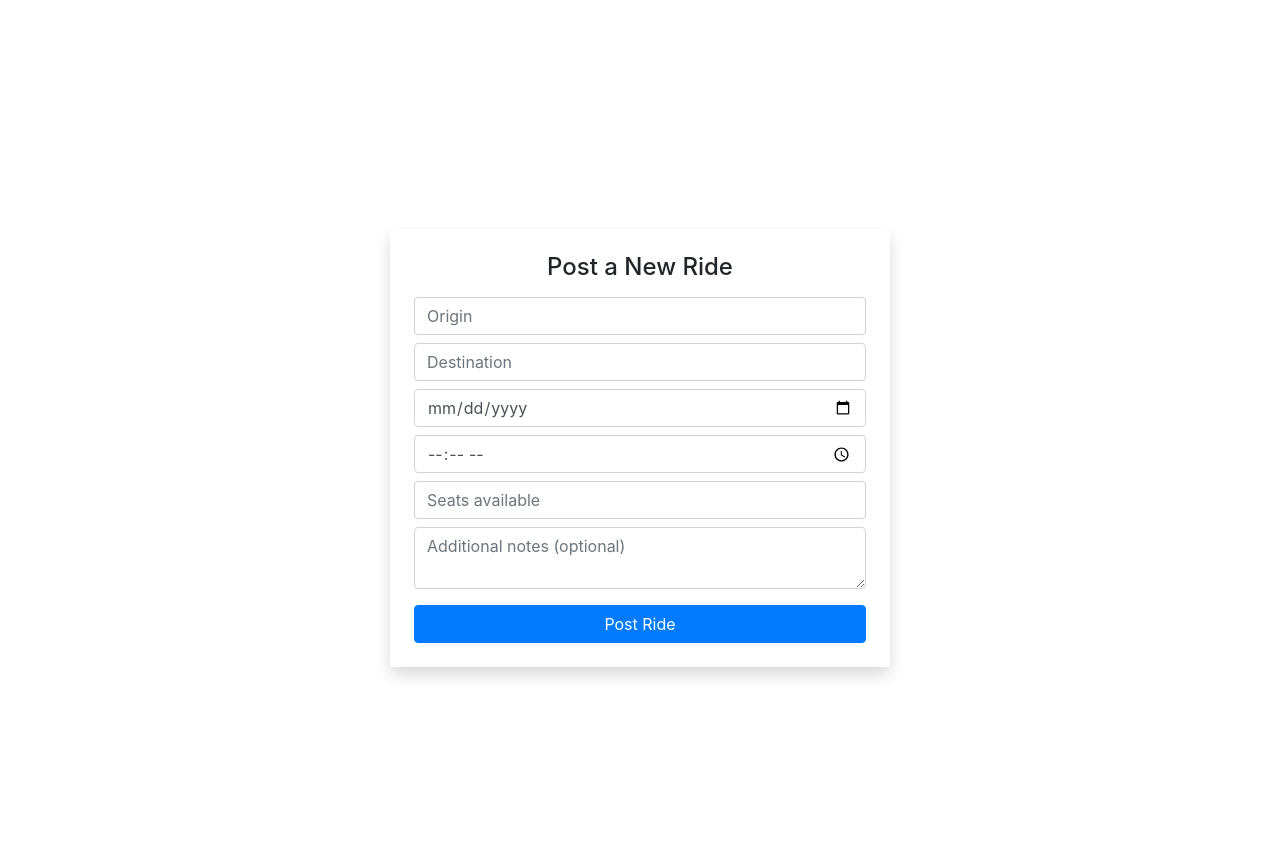
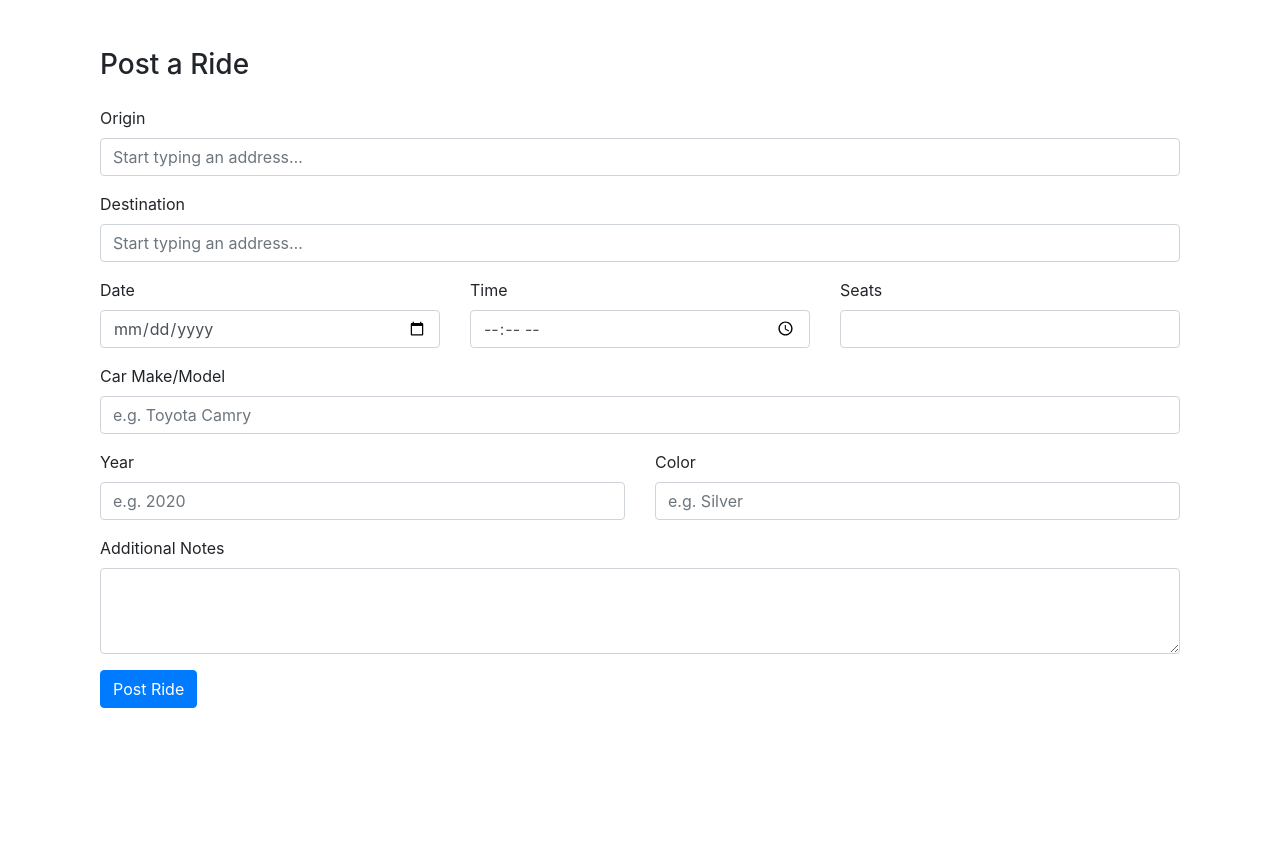
Before and after one commit to JCorneilleN/Kumba-web, a Django app: template kumba-dev/core/templates/core/post_ride.html in a window 1280 px wide. Shown: the part 24-872 px from the top of the page. After the commit the page ends 732 px from the top, so only its background shows below. Run offline with Django 5.2, Linux system fonts and the light colour scheme; the template is opened without the code that fills it, so the values that code supplies are empty; parts of the project's set-up code (start-up, migrations or seed data) failed here and were passed over; some libraries are stand-ins or nearby versions.

Commit message:
Added more files

```diff
--- a/kumba-dev/core/templates/core/post_ride.html
+++ b/kumba-dev/core/templates/core/post_ride.html
@@ -1,20 +1,77 @@
 {% extends "core/base.html" %}
 {% load static %}
 
+<script src="{% static 'core/js/autocomplete.js' %}"></script>
+
 {% block content %}
-<div class="d-flex justify-content-center align-items-center vh-100">
-  <div class="p-4 shadow rounded" style="max-width: 500px; width:100%;">
-    <h4 class="text-center mb-3">Post a New Ride</h4>
-    <form method="post">
-      {% csrf_token %}
-      <div class="mb-2"><input name="origin" class="form-control" placeholder="Origin" required></div>
-      <div class="mb-2"><input name="destination" class="form-control" placeholder="Destination" required></div>
-      <div class="mb-2"><input type="date" name="date" class="form-control" required></div>
-      <div class="mb-2"><input type="time" name="time" class="form-control" required></div>
-      <div class="mb-2"><input type="number" name="seats" class="form-control" min="1" placeholder="Seats available" required></div>
-      <div class="mb-3"><textarea name="notes" class="form-control" placeholder="Additional notes (optional)"></textarea></div>
-      <button class="btn btn-primary w-100">Post Ride</button>
-    </form>
-  </div>
+<div class="container my-4">
+  <h3 class="mb-4">Post a Ride</h3>
+  <form method="post">
+    {% csrf_token %}
+    <div class="mb-3">
+      <label for="origin" class="form-label">Origin</label>
+      <input
+        type="text"
+        id="origin"
+        name="origin"
+        class="form-control"
+        placeholder="Start typing an address…"
+        autocomplete="off"
+        required>
+      <div id="origin-suggestions" class="list-group position-absolute w-100"></div>
+    </div>
+
+    <div class="mb-3">
+      <label for="destination" class="form-label">Destination</label>
+      <input
+        type="text"
+        id="destination"
+        name="destination"
+        class="form-control"
+        placeholder="Start typing an address…"
+        autocomplete="off"
+        required>
+      <div id="destination-suggestions" class="list-group position-absolute w-100"></div>
+    </div>
+
+    <div class="row">
+      <div class="col-md-4 mb-3">
+        <label for="date" class="form-label">Date</label>
+        <input type="date" id="date" name="date" class="form-control" required>
+      </div>
+      <div class="col-md-4 mb-3">
+        <label for="time" class="form-label">Time</label>
+        <input type="time" id="time" name="time" class="form-control" required>
+      </div>
+      <div class="col-md-4 mb-3">
+        <label for="seats" class="form-label">Seats</label>
+        <input type="number" id="seats" name="seats" class="form-control" min="1" required>
+      </div>
+    </div>
+
+    <div class="mb-3">
+      <label for="car_type" class="form-label">Car Make/Model</label>
+      <input type="text" id="car_type" name="car_type" class="form-control" placeholder="e.g. Toyota Camry">
+    </div>
+    <div class="row">
+      <div class="col-md-6 mb-3">
+        <label for="car_year" class="form-label">Year</label>
+        <input type="text" id="car_year" name="car_year" class="form-control" placeholder="e.g. 2020">
+      </div>
+      <div class="col-md-6 mb-3">
+        <label for="car_color" class="form-label">Color</label>
+        <input type="text" id="car_color" name="car_color" class="form-control" placeholder="e.g. Silver">
+      </div>
+    </div>
+
+    <div class="mb-3">
+      <label for="notes" class="form-label">Additional Notes</label>
+      <textarea id="notes" name="notes" class="form-control" rows="3"></textarea>
+    </div>
+
+    <button class="btn btn-primary">Post Ride</button>
+  </form>
 </div>
+
+
 {% endblock %}
--- a/kumba-dev/settings.py
+++ b/kumba-dev/settings.py
@@ -97,9 +97,7 @@ STATIC_URL = '/static/'
 # Where static files are collected to with collectstatic
 STATIC_ROOT = BASE_DIR / 'staticfiles'
 # Additional locations for static files
-STATICFILES_DIRS = [
-    BASE_DIR / 'static',  # project-level static directory
-]
+STATICFILES_DIRS = [BASE_DIR / 'core' / 'static']
 
 # Default primary key field type
 # https://docs.djangoproject.com/en/5.1/ref/settings/#default-auto-field
```
Also changed, not shown: kumba-dev/core/static/core/js/autocomplete.js (added, +40 -0 lines), kumba-dev/core/templates/core/ride_requests.html (added, +38 -0 lines), kumba-dev/db.sqlite3.
